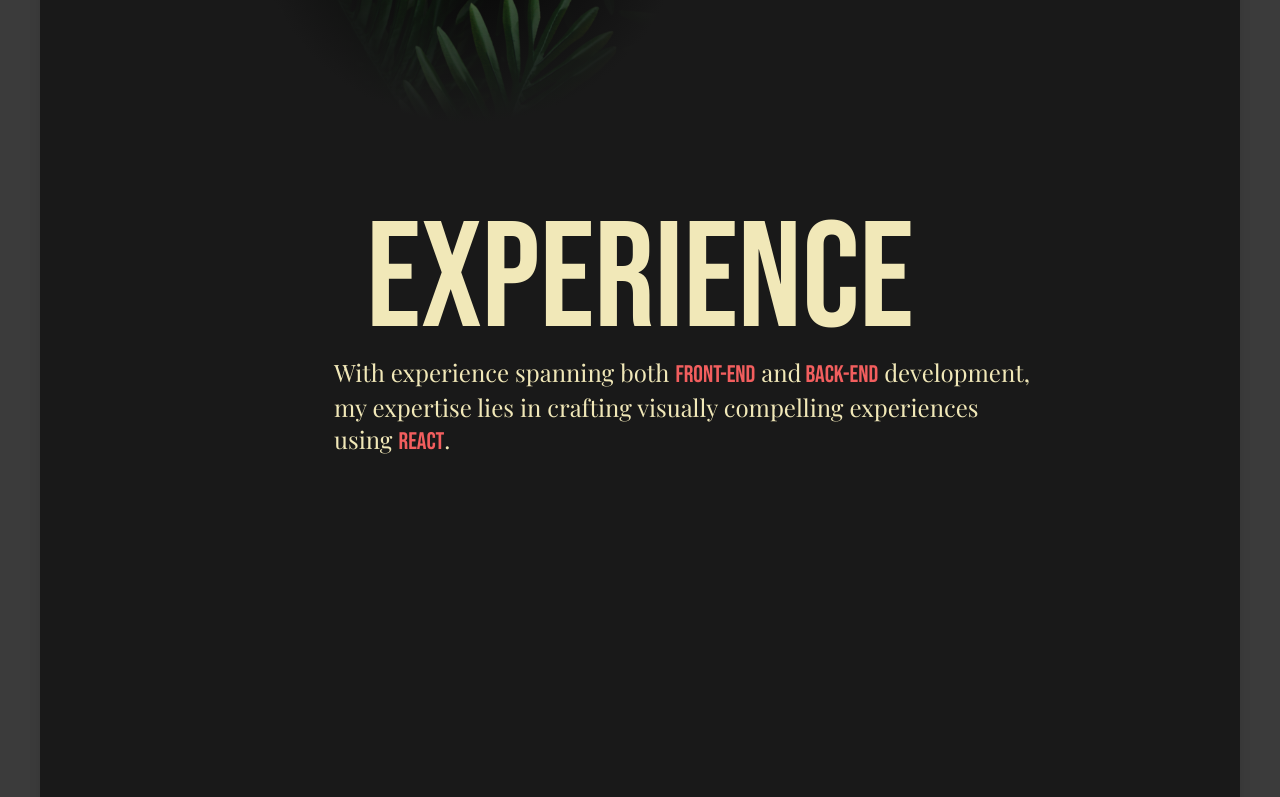
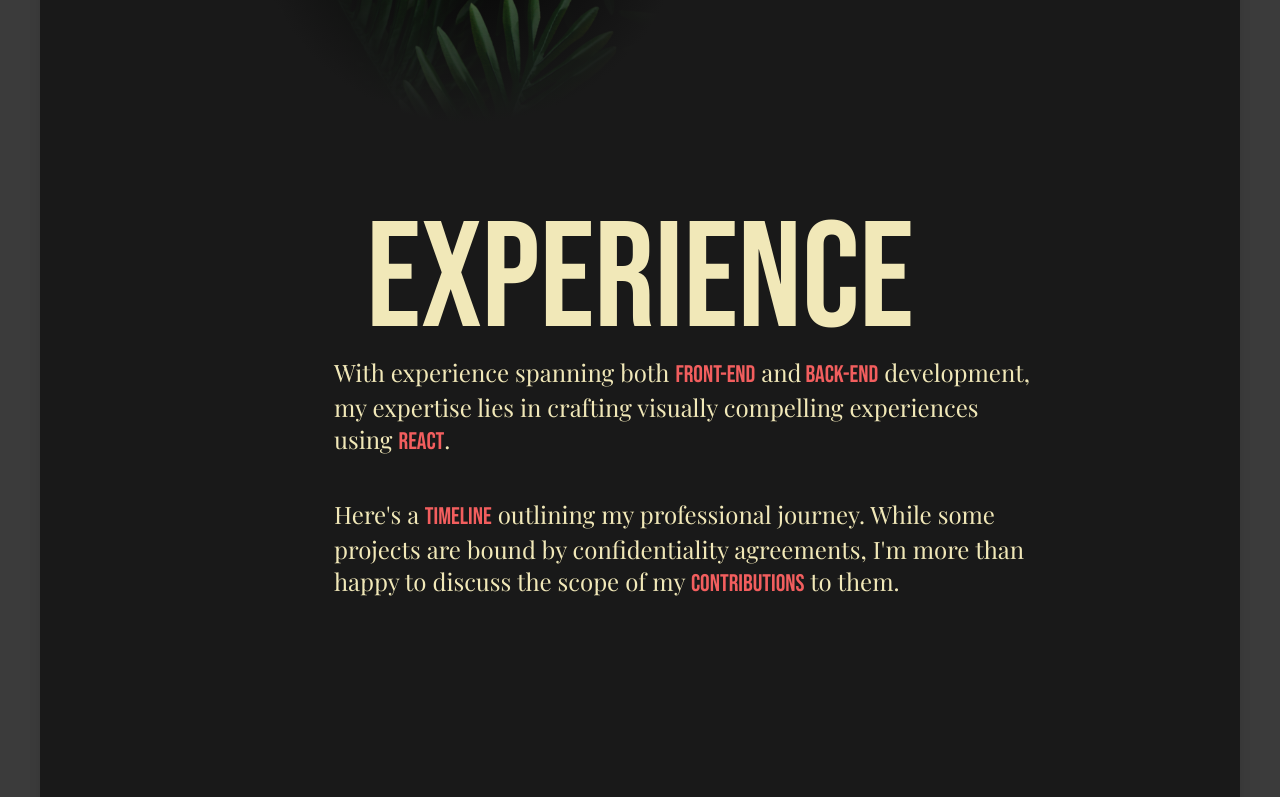
Before and after one commit to jorboare/portfolio2024, a React (Vite) app: page / in a window 1280 px wide. Shown: the part 2115-2912 px from the top of the page. Built offline with nearby package versions, Linux system fonts and the light colour scheme; the HTML template or start-up script is replaced by a standard one; a web font is replaced by a local one.

Commit message:
Adding some more info to experience.

```diff
--- a/src/components/experience/Experience.tsx
+++ b/src/components/experience/Experience.tsx
@@ -73,14 +73,23 @@ const Experience = () => {
           </h1>
           <p className="fadeInLeft z-50 max-w-[700px] font-primary text-primary sm:text-lg md:mb-10 md:ml-[20%] md:text-xl lg:text-2xl">
             With experience spanning both{" "}
-            <span className="text-secondAccent font-accent">front-end</span> and
-            <span className="text-secondAccent font-accent">
+            <span className="font-accent text-secondAccent">front-end</span> and
+            <span className="font-accent text-secondAccent">
               {" "}
               back-end
             </span>{" "}
             development, my expertise lies in crafting visually compelling
             experiences using{" "}
-            <span className="text-secondAccent font-accent">React</span>.
+            <span className="font-accent text-secondAccent">React</span>.
+          </p>
+          <p className="fadeInLeft z-50 max-w-[700px] font-primary text-primary sm:text-lg md:mb-10 md:ml-[20%] md:text-xl lg:text-2xl">
+            Here's a{" "}
+            <span className="font-accent text-secondAccent">timeline</span>{" "}
+            outlining my professional journey. While some projects are bound by
+            confidentiality agreements, I'm more than happy to discuss the scope
+            of my{" "}
+            <span className="font-accent text-secondAccent">contributions</span>{" "}
+            to them.
           </p>
         </div>
         <div
```
